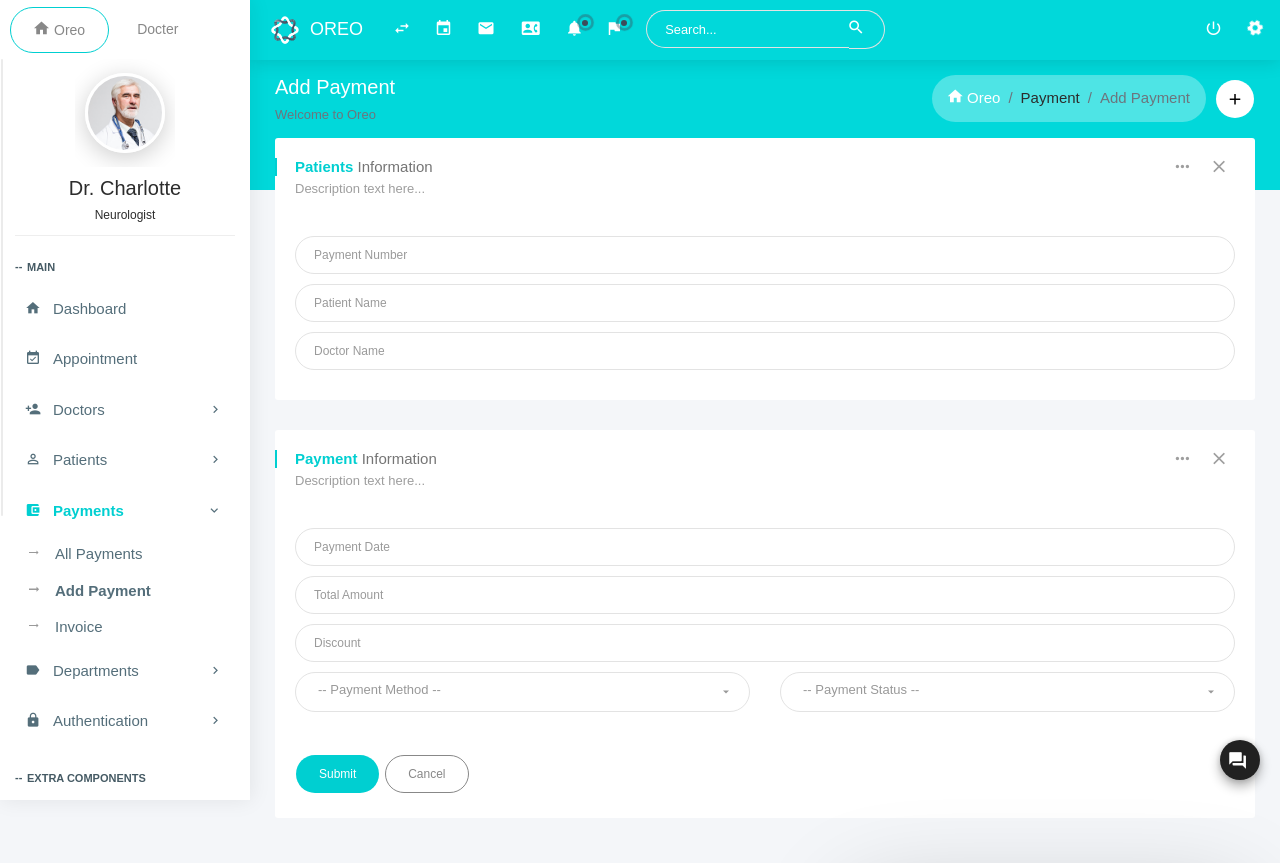
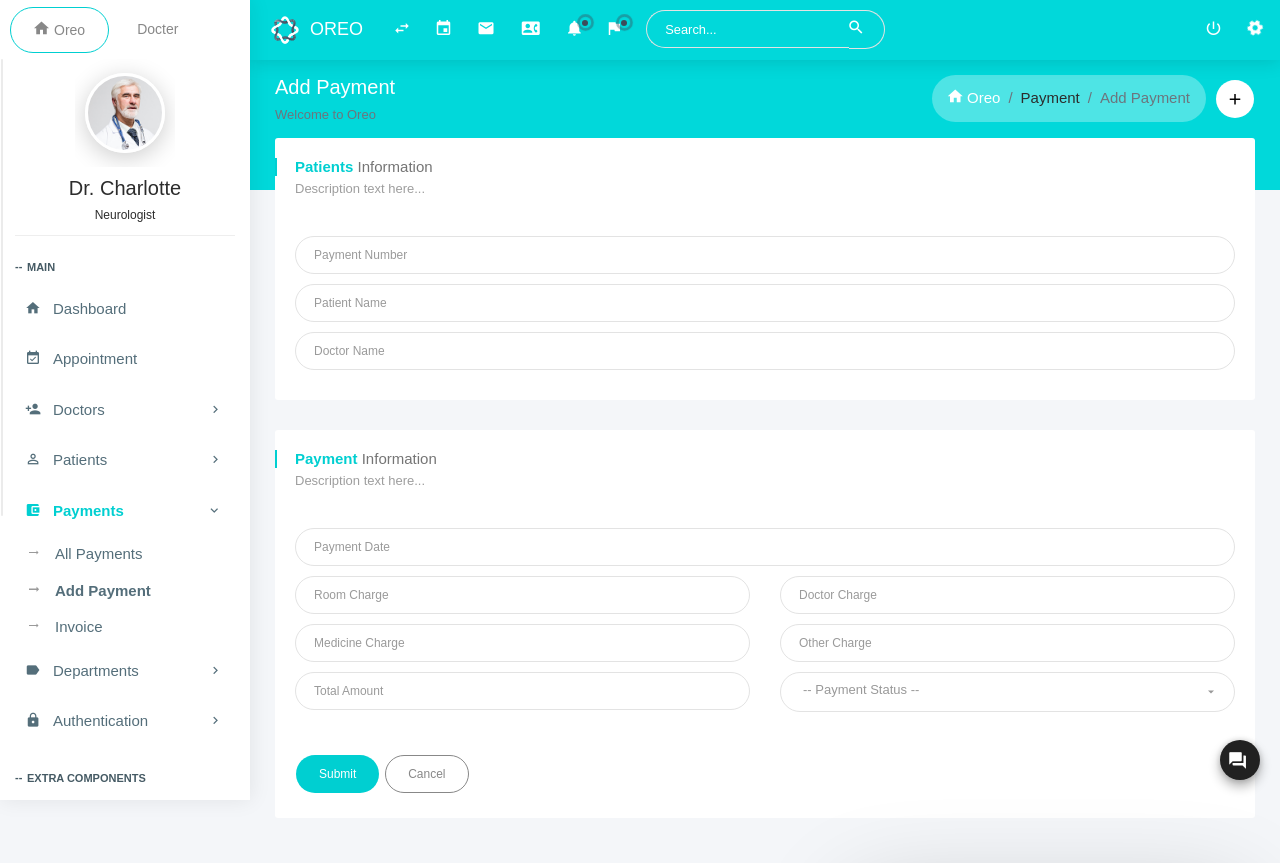
Before and after one commit to Snehal-610/Hospital-Management-System, a Django app: page /Patient-Bill/ in a window 1280 px wide. Run offline with Django 3.2, Linux system fonts and the light colour scheme; some libraries are stand-ins or nearby versions; some web fonts are replaced.

Commit message:
Update HTML

```diff
--- a/Reception/templates/Reception/add-payment.html
+++ b/Reception/templates/Reception/add-payment.html
@@ -1020,20 +1020,6 @@
                     <div class="card">
                         <div class="header">
                             <h2><strong>Patients</strong> Information <small>Description text here...</small> </h2>
-                            <ul class="header-dropdown">
-                                <li class="dropdown"> <a href="javascript:void(0);" class="dropdown-toggle"
-                                        data-toggle="dropdown" role="button" aria-haspopup="true" aria-expanded="false">
-                                        <i class="zmdi zmdi-more"></i> </a>
-                                    <ul class="dropdown-menu dropdown-menu-right slideUp float-right">
-                                        <li><a href="javascript:void(0);">Edit</a></li>
-                                        <li><a href="javascript:void(0);">Delete</a></li>
-                                        <li><a href="javascript:void(0);">Report</a></li>
-                                    </ul>
-                                </li>
-                                <li class="remove">
-                                    <a role="button" class="boxs-close"><i class="zmdi zmdi-close"></i></a>
-                                </li>
-                            </ul>
                         </div>
                         <div class="body">
                             <div class="row clearfix">
@@ -1058,39 +1044,41 @@
                     <div class="card">
                         <div class="header">
                             <h2><strong>Payment</strong> Information <small>Description text here...</small> </h2>
-                            <ul class="header-dropdown">
-                                <li class="dropdown"> <a href="javascript:void(0);" class="dropdown-toggle"
-                                        data-toggle="dropdown" role="button" aria-haspopup="true" aria-expanded="false">
-                                        <i class="zmdi zmdi-more"></i> </a>
-                                    <ul class="dropdown-menu dropdown-menu-right slideUp float-right">
-                                        <li><a href="javascript:void(0);">Edit</a></li>
-                                        <li><a href="javascript:void(0);">Delete</a></li>
-                                        <li><a href="javascript:void(0);">Report</a></li>
-                                    </ul>
-                                </li>
-                                <li class="remove">
-                                    <a role="button" class="boxs-close"><i class="zmdi zmdi-close"></i></a>
-                                </li>
-                            </ul>
                         </div>
-                        <div class="body">
+                        <div class="body theme">
                             <div class="row clearfix">
                                 <div class="col-sm-12 ">
                                     <div class="form-group">
                                         <input type="text" class="form-control" placeholder="Payment Date">
                                     </div>
                                 </div>
-                                <div class="col-sm-12 ">
+
+                                <div class="col-sm-6 ">
+                                    <div class="form-group">
+                                        <input type="number" class="form-control" placeholder="Room Charge">
+                                    </div>
+                                </div>
+                                <div class="col-sm-6 ">
+                                    <div class="form-group">
+                                        <input type="number" class="form-control" placeholder="Doctor Charge">
+                                    </div>
+                                </div>
+                                <div class="col-sm-6 ">
+                                    <div class="form-group">
+                                        <input type="number" class="form-control" placeholder="Medicine Charge">
+                                    </div>
+                                </div>
+                                <div class="col-sm-6 ">
+                                    <div class="form-group">
+                                        <input type="number" class="form-control" placeholder="Other Charge">
+                                    </div>
+                                </div>
+                                <div class="col-sm-6 ">
                                     <div class="form-group">
                                         <input type="number" class="form-control" placeholder="Total Amount">
                                     </div>
                                 </div>
-                                <div class="col-sm-12 ">
-                                    <div class="form-group">
-                                        <input type="number" class="form-control" placeholder="Discount">
-                                    </div>
-                                </div>
-                                <div class="col-sm-6">
+                                <!-- <div class="col-sm-6">
                                     <select class="form-control show-tick mb-2">
                                         <option value="">-- Payment Method --</option>
                                         <option>Cash</option>
@@ -1100,7 +1088,7 @@
                                         <option>Netbanking</option>
                                         <option>Insurance</option>
                                     </select>
-                                </div>
+                                </div> -->
                                 <div class="col-sm-6">
                                     <select class="form-control show-tick ">
                                         <option value="">-- Payment Status --</option>
```
Also changed, not shown: Patients/models.py (+4 -4 lines).
